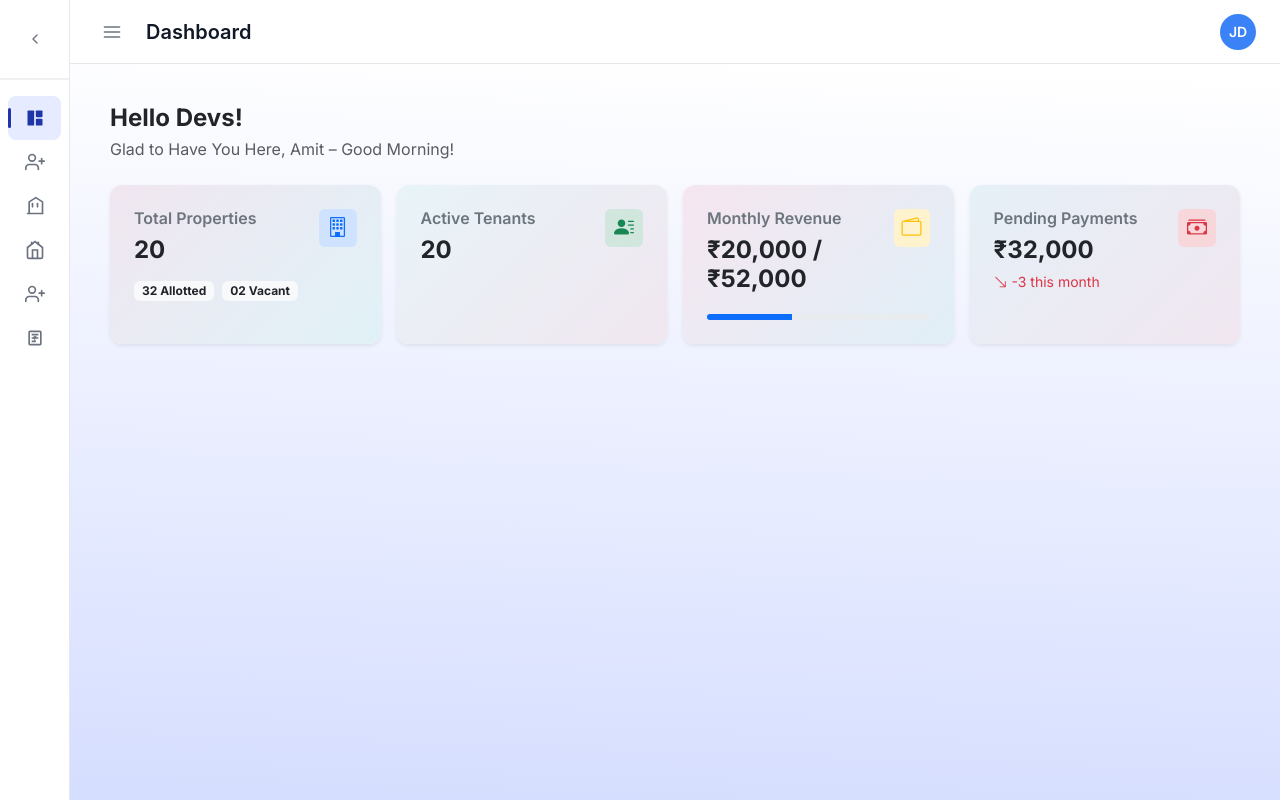
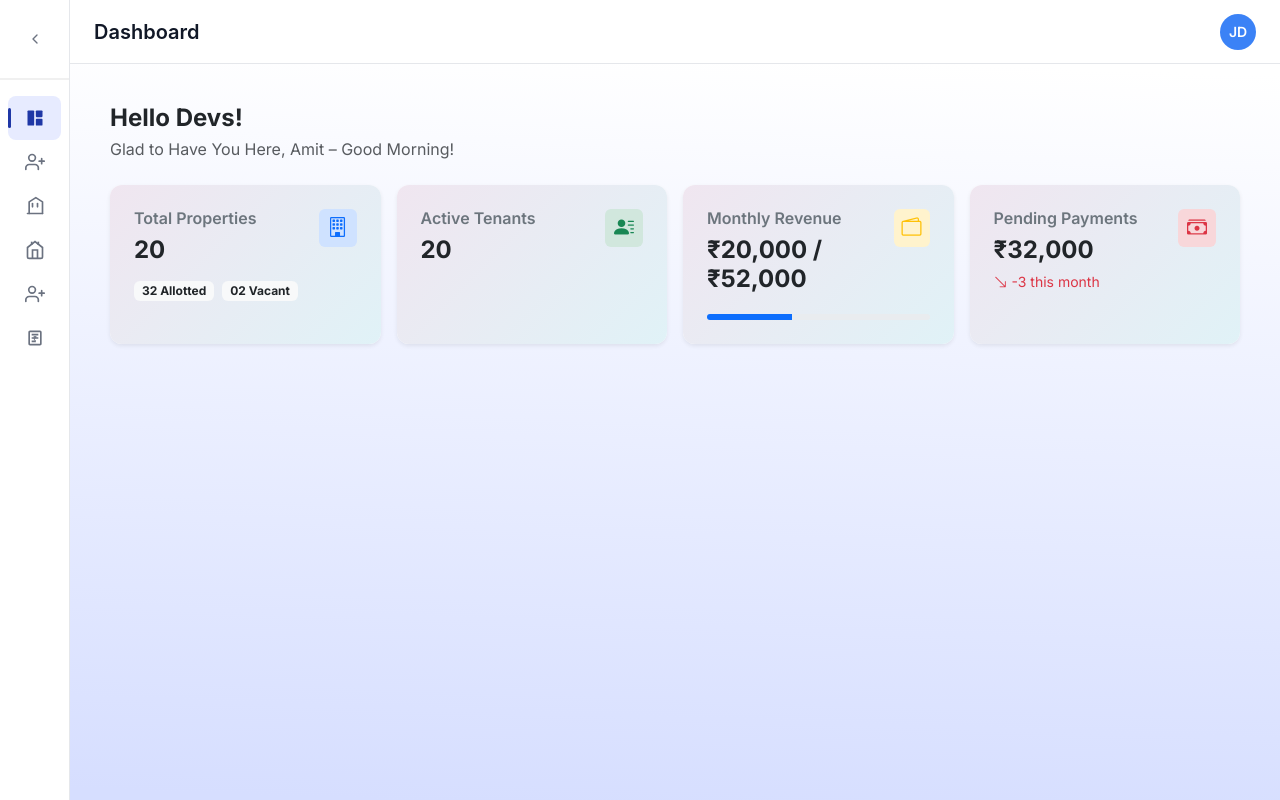
Before and after one commit to primeaawas-collab/Prime-Aawas-FE, an Angular app: page /owner/owner-dashboard in a window 1280 px wide. Built offline with nearby package versions, Linux system fonts and the light colour scheme.

Commit message:
Design chnage

```diff
--- a/src/app/pages/owner/flats-associated-property/flats-associated-property.component.scss
+++ b/src/app/pages/owner/flats-associated-property/flats-associated-property.component.scss
@@ -11,7 +11,7 @@
   align-items: center;
   margin-bottom: 2rem;
   padding: 1.5rem;
-  background: #3b82f6;
+  background: #101d5f;
   border-radius: 12px;
   color: white;
 
--- a/src/app/pages/owner/owner-dashboard/owner-dashboard.component.scss
+++ b/src/app/pages/owner/owner-dashboard/owner-dashboard.component.scss
@@ -15,25 +15,25 @@
   }
 
   .card-body {
-    background: linear-gradient(135deg, #F0E6F0 0%, #E0F2F7 100%);
+    background: var(--card-background-gradient);
     padding: 1.5rem;
   }
 
   // Variation gradients for different cards
   &.card-properties .card-body {
-    background: linear-gradient(135deg, #F0E6F0 0%, #E0F2F7 100%);
+    background: var(--card-background-gradient);
   }
 
   &.card-tenants .card-body {
-    background: linear-gradient(135deg, #E8F4F8 0%, #F0E6F0 100%);
+    background: var(--card-background-gradient);
   }
 
   &.card-revenue .card-body {
-    background: linear-gradient(135deg, #F5E6F0 0%, #E0EFF7 100%);
+    background: var(--card-background-gradient);
   }
 
   &.card-payments .card-body {
-    background: linear-gradient(135deg, #E6F0F7 0%, #F0E6F0 100%);
+    background: var(--card-background-gradient);
   }
 
   .icon {
--- a/src/app/pages/owner/owner-property-management/owner-property-management.component.scss
+++ b/src/app/pages/owner/owner-property-management/owner-property-management.component.scss
@@ -129,7 +129,7 @@
 
 // Property Card
 .property-card {
-  background: #ffffff;
+  background: var(--card-background-gradient);
   border-radius: 16px;
   box-shadow: 0 4px 6px -1px rgba(0, 0, 0, 0.1), 0 2px 4px -1px rgba(0, 0, 0, 0.06);
   transition: all 0.3s ease;
@@ -176,6 +176,7 @@
   }
 
   .card-body {
+    // background: var(--card-background-gradient);
     padding: 1.5rem;
     flex: 1;
     display: flex;
--- a/src/app/pages/owner/owner-registration/owner-registration.component.scss
+++ b/src/app/pages/owner/owner-registration/owner-registration.component.scss
@@ -2,6 +2,13 @@
 .container-fluid {
   min-height: 100vh;
 
+}
+
+// Apply card background gradient to Bootstrap cards
+.card {
+  .card-body {
+    background: var(--card-background-gradient);
+  }
 }
 
 .logo-icon {
--- a/src/app/theme/header/header.component.html
+++ b/src/app/theme/header/header.component.html
@@ -2,11 +2,7 @@
   <div class="header-content">
     <!-- LEFT: Page Title with Menu Icon -->
     <div class="page-section">
-      <button class="menu-toggle" (click)="toggleSidebar()">
-        <svg width="20" height="20" viewBox="0 0 24 24" fill="none" xmlns="http://www.w3.org/2000/svg">
-          <path d="M3 12H21M3 6H21M3 18H21" stroke="currentColor" stroke-width="2" stroke-linecap="round" stroke-linejoin="round"/>
-        </svg>
-      </button>
+
       <h1 class="page-title">{{ currentPageTitle }}</h1>
     </div>
 
--- a/src/styles.scss
+++ b/src/styles.scss
@@ -26,6 +26,9 @@ $prime-aawas-theme: mat.define-theme((
 // that you are using.
 :root {
   @include mat.all-component-themes($prime-aawas-theme);
+
+  // Card background gradient variable
+  --card-background-gradient: linear-gradient(135deg, #F0E6F0 0%, #E0F2F7 100%);
 }
 
 // Comment out the line below if you want to use the pre-defined typography utility classes.
```
